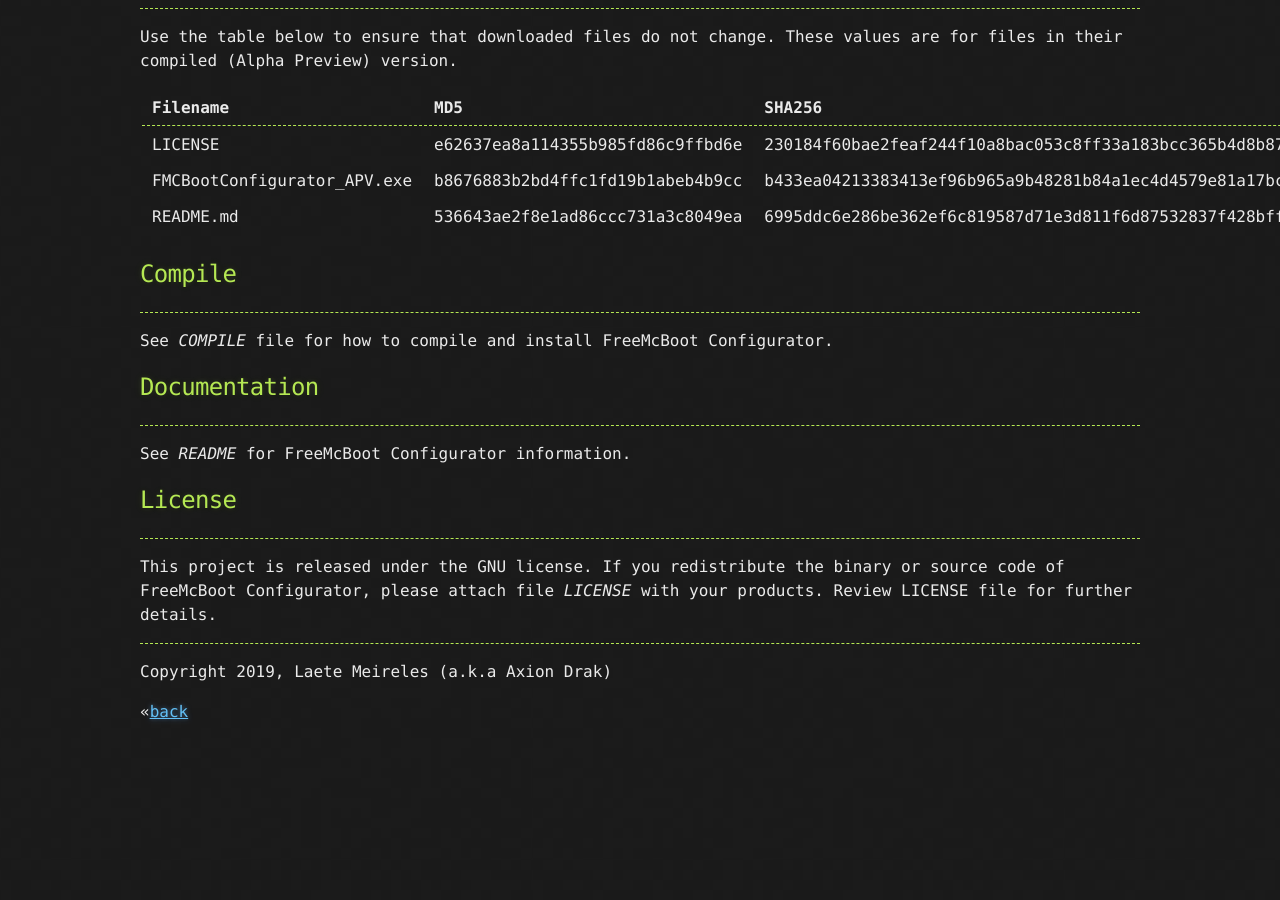
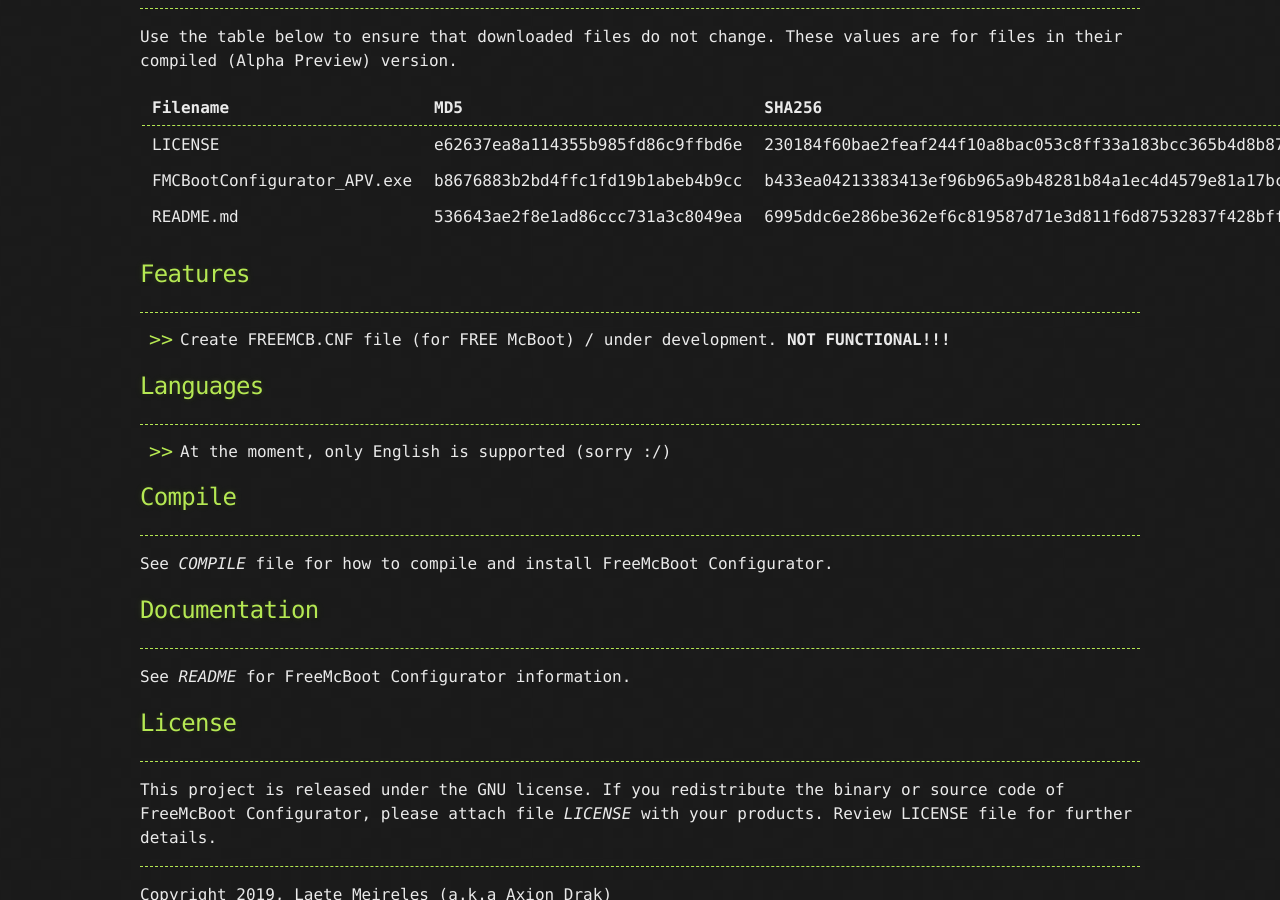
Before and after one commit to AxionDrak/axiondrak.github.io, a Jekyll site: the page built from free-mcb.md, in a window 1280 px wide and 900 px high, scrolled down 737 px. Built offline with Jekyll 4.4.1, drawn with Linux system fonts in a browser that asks for light colours; our own code applies the rules of GitHub Pages for plain Markdown files; before the commit the page ends 1481 px from its top, so only the background shows below that.

Commit message:
Update free-mcb.md

```diff
--- a/free-mcb.md
+++ b/free-mcb.md
@@ -32,8 +32,13 @@ Use the table below to ensure that downloaded files do not change. These values
 | FMCBootConfigurator_APV.exe | b8676883b2bd4ffc1fd19b1abeb4b9cc | b433ea04213383413ef96b965a9b48281b84a1ec4d4579e81a17bccd26faffe4 |
 | README.md                   | 536643ae2f8e1ad86ccc731a3c8049ea | 6995ddc6e286be362ef6c819587d71e3d811f6d87532837f428bffbe72734a64 |
 
+## Features
+* * *
+* Create FREEMCB.CNF file (for FREE McBoot) / under development. <b>NOT FUNCTIONAL!!!</b>
 
-
+## Languages
+* * *
+* At the moment, only English is supported (sorry :/)
 
 ## Compile
 * * *
```
